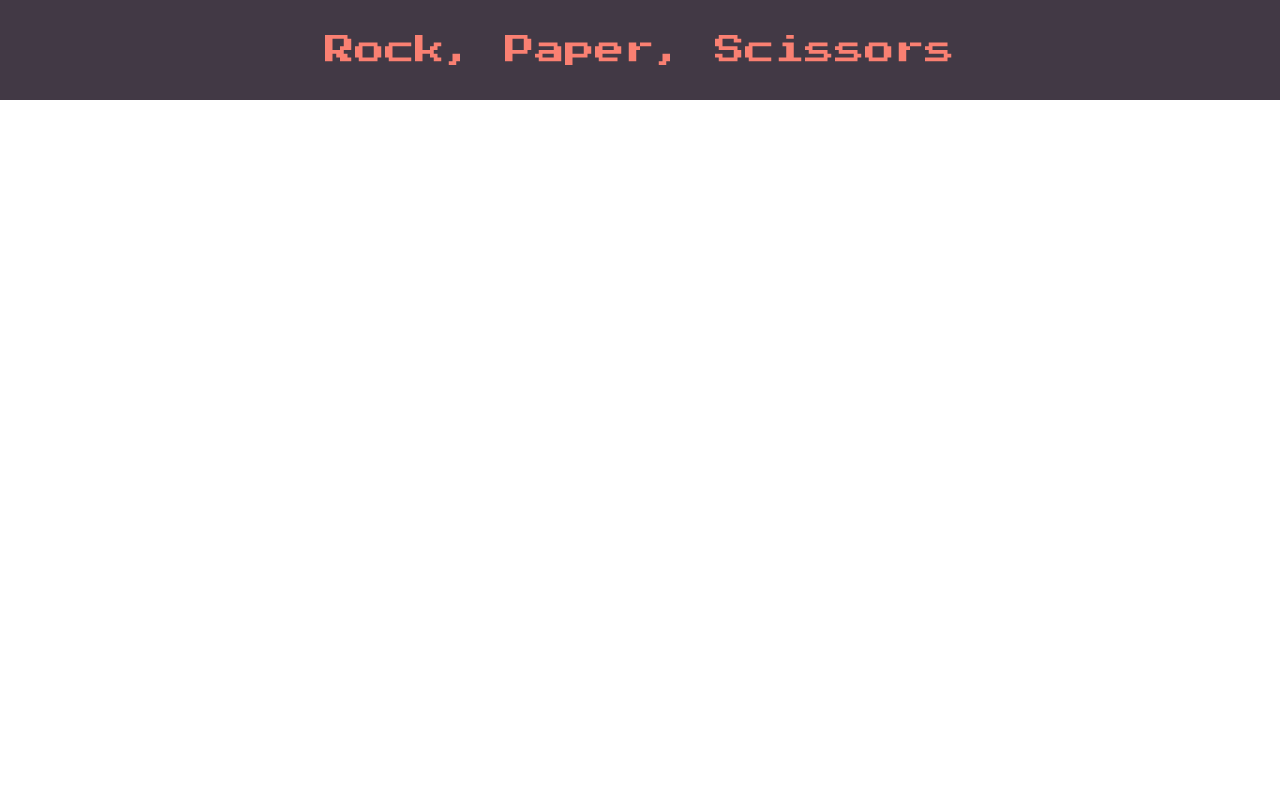
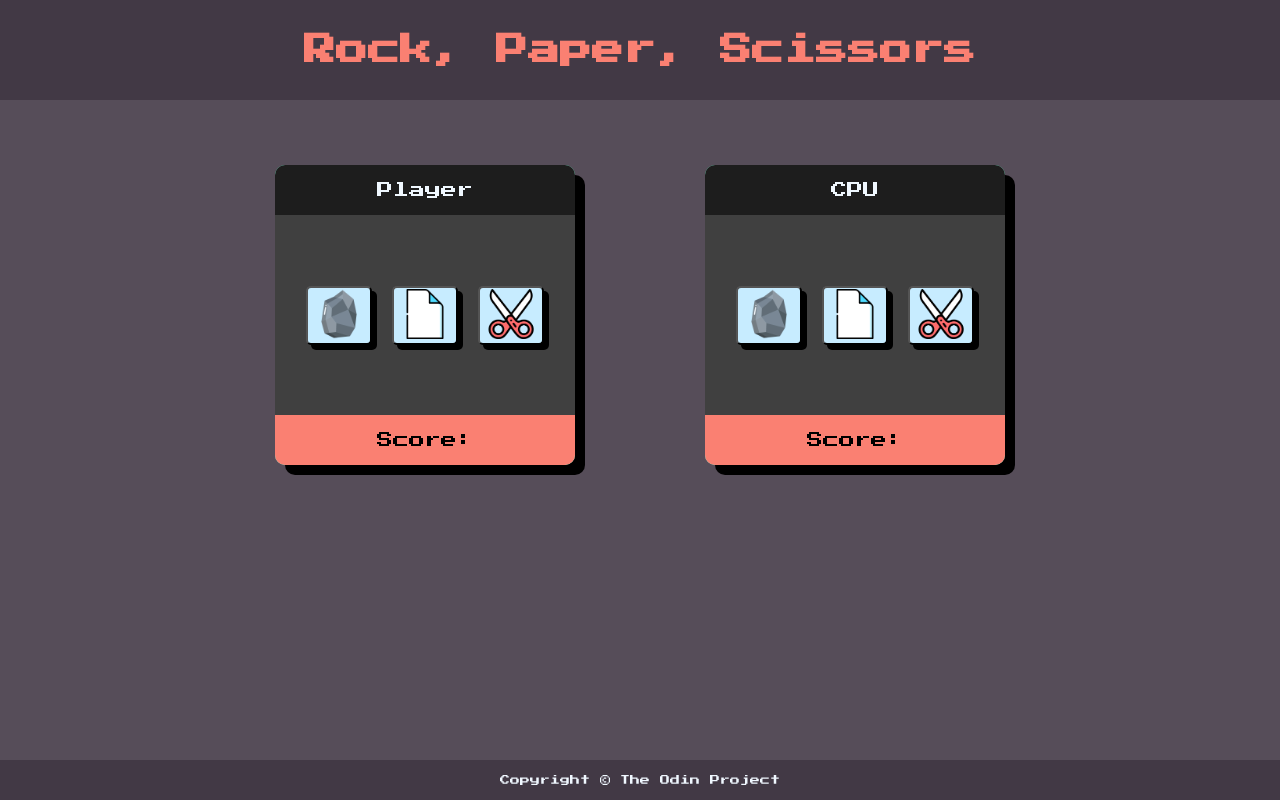
Before and after one commit to noahdixon/odin-rps, a plain HTML site: page index.html in a window 1280 px wide. Drawn offline with Linux system fonts and the light colour scheme.

Commit message:
Complete user interface design

```diff
--- a/index.html
+++ b/index.html
@@ -8,8 +8,53 @@
     <script src="rps.js" defer></script>
 </head>
 <body>
-    <div class="wrapper header-wrapper">
+    <h1 class="center-items">
         Rock, Paper, Scissors
+    </h1>
+    <div id="player-section" class="center-items">
+        <div class="player-wrapper">
+            <div class="player-header center-items">
+                Player
+            </div>
+            <div class="buttons-wrapper center-items">
+                <button>
+                    <img src="rock.png" alt="rock.png">
+                </button>
+                <button>
+                    <img src="paper.png" alt="paper.png">
+                </button>
+                <button>
+                    <img src="scissors.png" alt="scissors.png">
+                </button>
+            </div>
+            <div class="score-wrapper center-items">
+                Score:
+            </div>
+        </div>
+
+        <div class="player-wrapper">
+            <div class="player-header center-items">
+                CPU
+            </div>
+            <div class="buttons-wrapper center-items">
+                <button>
+                    <img src="rock.png" alt="rock.png">
+                </button>
+                <button>
+                    <img src="paper.png" alt="paper.png">
+                </button>
+                <button>
+                    <img src="scissors.png" alt="scissors.png">
+                </button>
+            </div>
+            <div class="score-wrapper center-items">
+                Score:
+            </div>
+        </div>
+    </div>
+
+    <div class="footer center-items">
+        Copyright © The Odin Project
     </div>
 
 
--- a/style.css
+++ b/style.css
@@ -1,3 +1,5 @@
+/* * { border: 1px solid black; } */
+
 @font-face {
     font-family: pressStartTwoPlayer;
     src: url(PressStart2P-Regular.ttf);
@@ -9,19 +11,120 @@ body {
     min-height: 100vh;
     display: flex;
     flex-direction: column;
+    align-items: center;
+    background-color: #564d59;
 }
 
-.wrapper {
-    display: flex;
-    justify-content: center;
-    padding-left: 100px;
-    padding-right: 100px;
+h1 {
+    margin-top: 0;
+    margin-bottom: 0;
+    background-color: #423945;
+    color: salmon;
+    font-size: 32px;
+    height: 100px;
+    width: 100%;
 }
 
-.header-wrapper {
+.center-items{
+    display: flex;
+    align-items: center;
+    justify-content: center;
+}
+
+#player-section {
+    display: flex;
+    align-items: center;
+    justify-content: center;
+    flex-wrap: wrap;
+    background-color: #564d59;
+    width: 100%;
+}
+
+.player-wrapper {
+    background-color: aquamarine;
+    width: 300px;
+    height: 300px;
+    flex-shrink: 0;
+    margin: 65px;
+    display: flex;
+    flex-direction: column;
+    border-radius: 10px;
+    box-shadow: 10px 10px;
+    overflow: hidden;
+}
+
+@media (max-width: 870px) {
+    h1 {
+        font-size: 24px;
+    }
+
+    .player-wrapper {
+        scale: 0.75;
+        margin: 25px;
+    }
+
+}
+
+@media (max-width: 700px) {
+    h1 {
+        font-size: 18px;
+    }
+
+    #player-section {
+        width: 500px;
+    }
+
+    .player-wrapper {
+        scale: 0.75;
+        margin: 0;
+    }
+
+}
+
+.player-header {
+    width: 100%;
+    height: 50px;
+    background-color: rgb(29, 29, 29);
+    color: aliceblue;
+}
+
+.buttons-wrapper {
+    background-color: rgb(64, 64, 64);
+    width: 100%;
+    height: 200px;
+}
+
+button {
+    margin-left: 10px;
+    margin-right: 10px;
+    border-radius: 5px;
+    background-color: rgb(199, 236, 255);
+    box-shadow: 5px 5px;
+    border-width: 2px;
+}
+button:hover {
+    box-shadow: 4px 4px;
+    transform: translate(1px, 1px);
+}
+
+img {
+    width: 50px;
+    height: 50px;
+}
+
+.score-wrapper {
+    height: 50px;
+    background-color: salmon;
+
+}
+
+.footer {
+    height: 40px;
+    font-size: 10px;
+    color: aliceblue;
     background-color: #423945;
-    color: salmon;
-    font-size: 30px;
-    align-items: center;
-    height: 100px;
+    bottom: 0;
+    position: fixed;
+    width: 100%;
+    border-width: 2px;
 }
```
Also changed, not shown: paper.png (added), rock.png (added), scissors.png (added).
